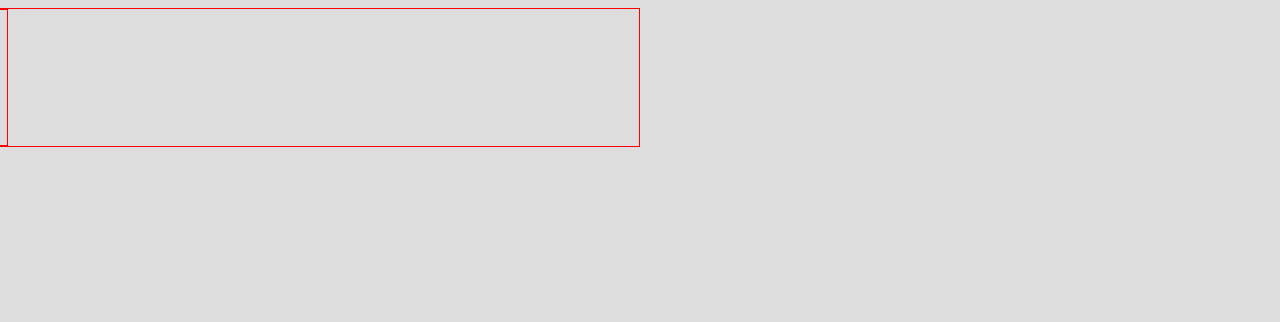
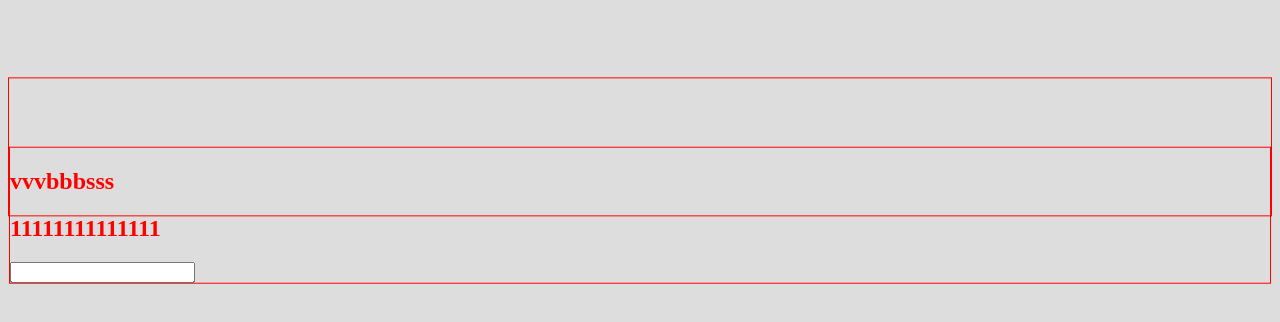
Before and after one commit to xianjiezh/webpack-react, a React app: page / in a window 1280 px wide. Shown: the top 322 px of the page. Built offline with nearby package versions, Linux system fonts and the light colour scheme.

Commit message:
添加更多配置

```diff
--- a/src/index.css
+++ b/src/index.css
@@ -4,5 +4,5 @@ body {
 }
 div {
   border: 1px solid red;
-  transform: translateX(-50%);
+  transform: translateY(50%);
 }
```
